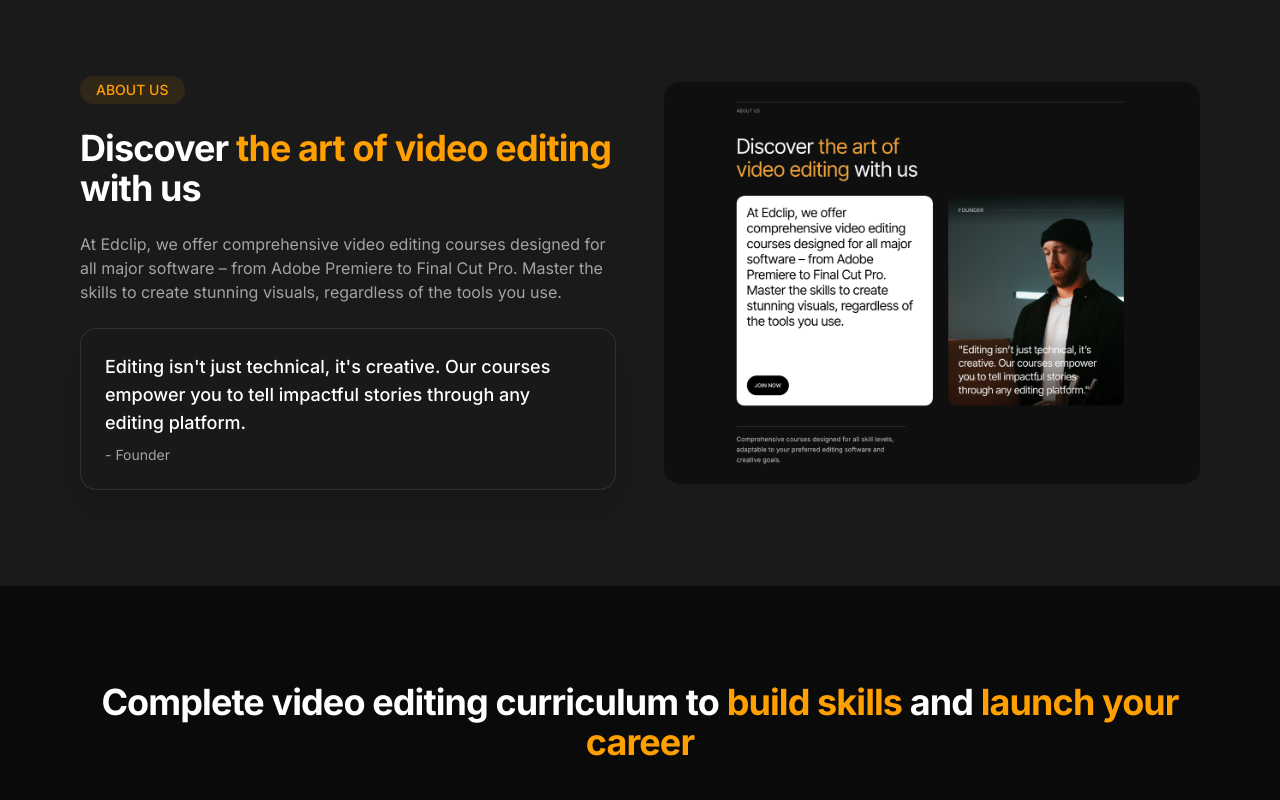
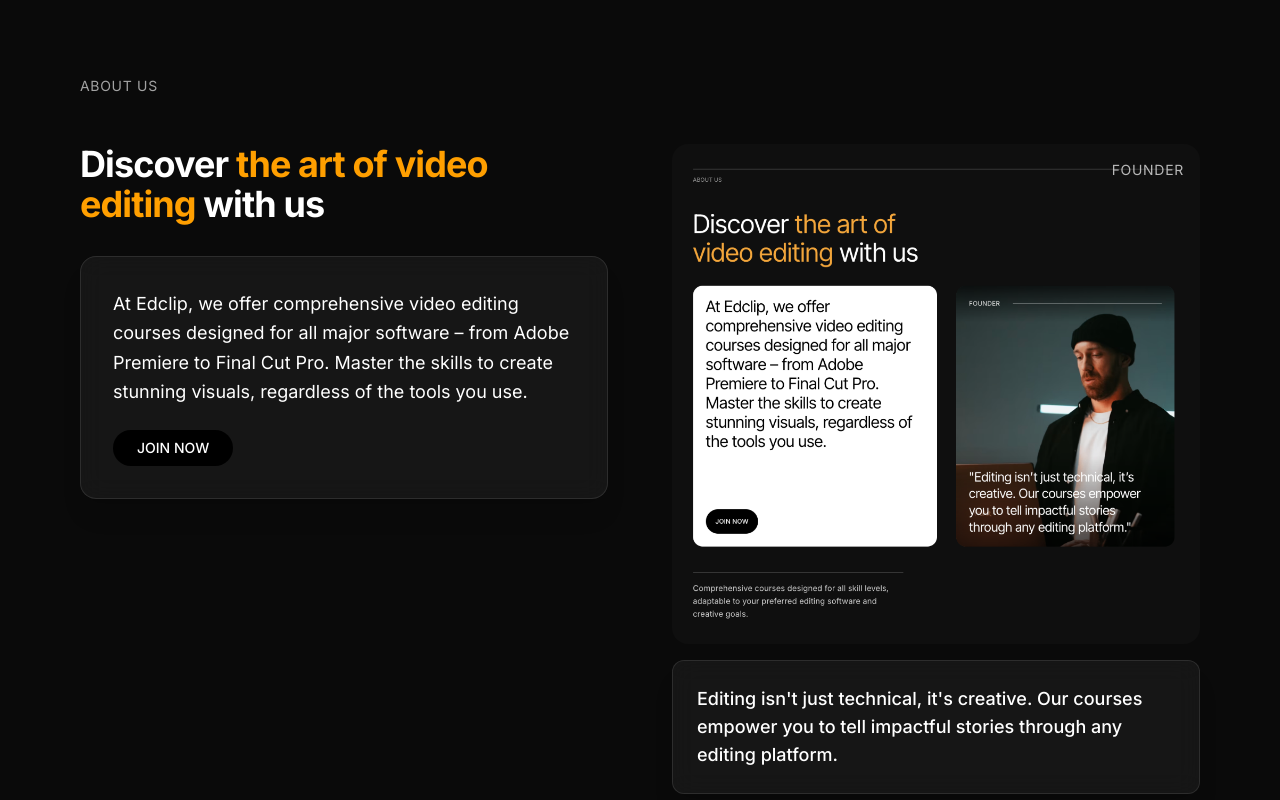
Before and after one commit to Ricksocial2908/mimicry-website-creator, a React (Vite) app: page / in a window 1280 px wide. Shown: the part 820-1620 px from the top of the page. Built offline with nearby package versions, Linux system fonts and the light colour scheme.

Commit message:
Update second section layout and content
Modified the second section to match the provided design image and implemented editable text functionality for dynamic content updates.
[skip gpt_engineer]

```diff
--- a/src/components/About.tsx
+++ b/src/components/About.tsx
@@ -1,23 +1,34 @@
 import { motion } from "framer-motion";
 import EditableText from "./EditableText";
+import EditableImage from "./EditableImage";
 
 const About = () => {
   return (
-    <section id="about" className="section-padding bg-secondary">
+    <section id="about" className="section-padding bg-background">
       <div className="container mx-auto">
-        <div className="grid md:grid-cols-2 gap-12 items-center">
+        <motion.div
+          initial={{ opacity: 0, y: 20 }}
+          whileInView={{ opacity: 1, y: 0 }}
+          transition={{ duration: 0.6 }}
+          viewport={{ once: true }}
+          className="mb-12"
+        >
+          <EditableText
+            id="about-chip"
+            defaultContent="ABOUT US"
+            className="text-sm text-muted-foreground uppercase tracking-wider mb-8"
+          />
+        </motion.div>
+
+        <div className="grid lg:grid-cols-2 gap-16">
           <motion.div
             initial={{ opacity: 0, x: -20 }}
             whileInView={{ opacity: 1, x: 0 }}
             transition={{ duration: 0.6 }}
             viewport={{ once: true }}
+            className="space-y-8"
           >
-            <EditableText
-              id="about-chip"
-              defaultContent="ABOUT US"
-              className="chip mb-6"
-            />
-            <h2 className="heading-lg mb-6">
+            <h2 className="heading-lg">
               <EditableText
                 id="about-title-1"
                 defaultContent="Discover "
@@ -36,38 +47,64 @@ const About = () => {
                 className="inline"
               />
             </h2>
-            <EditableText
-              id="about-description"
-              defaultContent="At Edclip, we offer comprehensive video editing courses designed for all major software – from Adobe Premiere to Final Cut Pro. Master the skills to create stunning visuals, regardless of the tools you use."
-              className="body-base mb-6"
-            />
-            <div className="glass-card p-6 rounded-lg">
+
+            <div className="glass-card p-8 rounded-2xl">
               <EditableText
-                id="about-quote"
-                defaultContent="Editing isn't just technical, it's creative. Our courses empower you to tell impactful stories through any editing platform."
-                className="text-lg font-medium mb-2"
+                id="about-description"
+                defaultContent="At Edclip, we offer comprehensive video editing courses designed for all major software – from Adobe Premiere to Final Cut Pro. Master the skills to create stunning visuals, regardless of the tools you use."
+                className="text-lg leading-relaxed"
               />
-              <EditableText
-                id="about-quote-author"
-                defaultContent="- Founder"
-                className="text-sm text-muted-foreground"
-              />
+              <button className="mt-6 px-6 py-2 bg-black text-white rounded-full text-sm font-medium">
+                JOIN NOW
+              </button>
             </div>
           </motion.div>
+
           <motion.div
             initial={{ opacity: 0, x: 20 }}
             whileInView={{ opacity: 1, x: 0 }}
             transition={{ duration: 0.6 }}
             viewport={{ once: true }}
-            className="relative"
+            className="space-y-4"
           >
-            <img
-              src="/lovable-uploads/7370e3f9-ec7e-4382-a024-05264abfd60c.png"
-              alt="Video editing workspace"
-              className="rounded-lg w-full object-cover aspect-[4/3]"
-            />
+            <div className="relative">
+              <EditableImage
+                id="about-founder-image"
+                src="/lovable-uploads/47624442-fbb5-4f4e-bd81-7296d0517f9e.png"
+                alt="Founder"
+                className="w-full h-[500px] object-cover rounded-2xl"
+              />
+              <div className="absolute top-4 right-4">
+                <EditableText
+                  id="about-founder-label"
+                  defaultContent="FOUNDER"
+                  className="text-sm text-white/70 uppercase tracking-wider"
+                />
+              </div>
+            </div>
+            <div className="glass-card p-6 rounded-xl">
+              <EditableText
+                id="about-quote"
+                defaultContent="Editing isn't just technical, it's creative. Our courses empower you to tell impactful stories through any editing platform."
+                className="text-lg font-medium"
+              />
+            </div>
           </motion.div>
         </div>
+
+        <motion.div
+          initial={{ opacity: 0, y: 20 }}
+          whileInView={{ opacity: 1, y: 0 }}
+          transition={{ duration: 0.6, delay: 0.3 }}
+          viewport={{ once: true }}
+          className="mt-16 text-center"
+        >
+          <EditableText
+            id="about-footer"
+            defaultContent="Comprehensive courses designed for all skill levels, adaptable to your preferred editing software and creative goals."
+            className="text-lg text-muted-foreground max-w-3xl mx-auto"
+          />
+        </motion.div>
       </div>
     </section>
   );
--- a/src/components/EditableText.tsx
+++ b/src/components/EditableText.tsx
@@ -22,8 +22,8 @@ const EditableText = ({ id, defaultContent, className = '', as: Component = 'div
     updateContent(id, editableContent);
   };
 
-  const handleInput = (e: React.FormEvent<HTMLElement>) => {
-    const target = e.target as HTMLElement;
+  const handleInput = (e: React.FormEvent<HTMLDivElement>) => {
+    const target = e.target as HTMLDivElement;
     setEditableContent(target.textContent || '');
   };
 
```
Also changed, not shown: public/lovable-uploads/47624442-fbb5-4f4e-bd81-7296d0517f9e.png (added).
